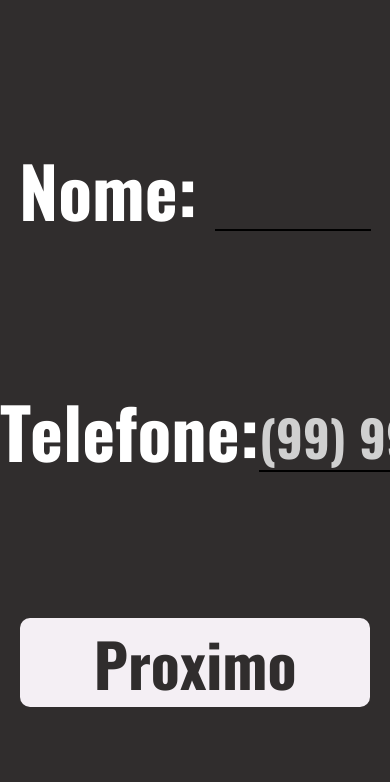
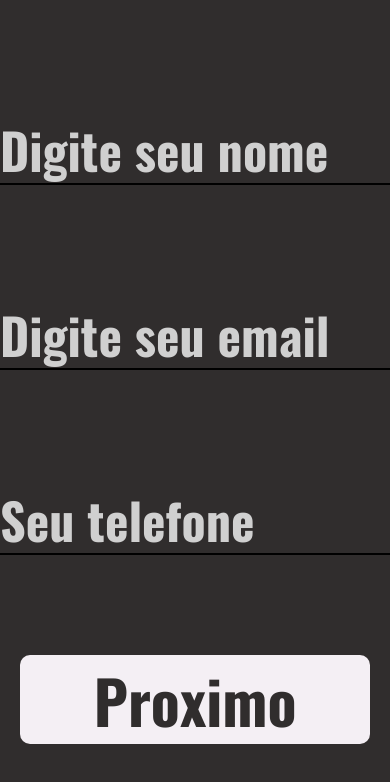
Before and after one commit to ManoBLack8/teste-de-satisfacao, a React Native app: screen /Dados in a window 390 px wide. Shown: the top 782 px of the page. Built offline with nearby package versions, Linux system fonts and the light colour scheme.

Commit message:
mudando tela de daos

```diff
--- a/pages/Dados/index.js
+++ b/pages/Dados/index.js
@@ -7,12 +7,15 @@ export default function Home({ navigation }) {
     return (
 <View style={styles.container}>
   <View style={styles.inputContainer}>
-      <Text style={styles.text}>Nome: </Text>
-      <TextInput style={styles.input}/>
+      <TextInput placeholder='Digite seu nome' placeholderTextColor="#D0D0D0" style={styles.input}/>
+
   </View>
   <View style={styles.inputContainer}>
-      <Text style={styles.text}>Telefone: </Text>
-      <TextInput style={styles.input} placeholder="(99) 99999-9999" keyboardType="numeric" placeholderTextColor="#D0D0D0"/>
+      <TextInput placeholder='Digite seu email' placeholderTextColor="#D0D0D0" style={styles.input}/>
+
+  </View>
+  <View style={styles.inputContainer}>
+      <TextInput style={styles.input} placeholder="Seu telefone" keyboardType="numeric" placeholderTextColor="#D0D0D0"/>
   </View>
       <TouchableOpacity style={styles.button} onPress={() => navigation.navigate ('Dadospage1')}>
       <Text style={styles.buttonText}>Proximo</Text>
@@ -42,7 +45,7 @@ export default function Home({ navigation }) {
     },
     input: {
       height: 70,
-      width:'40%',
+      width:'100%',
       fontSize:50,
       borderBottomWidth:2,
       marginTop:15,
```
